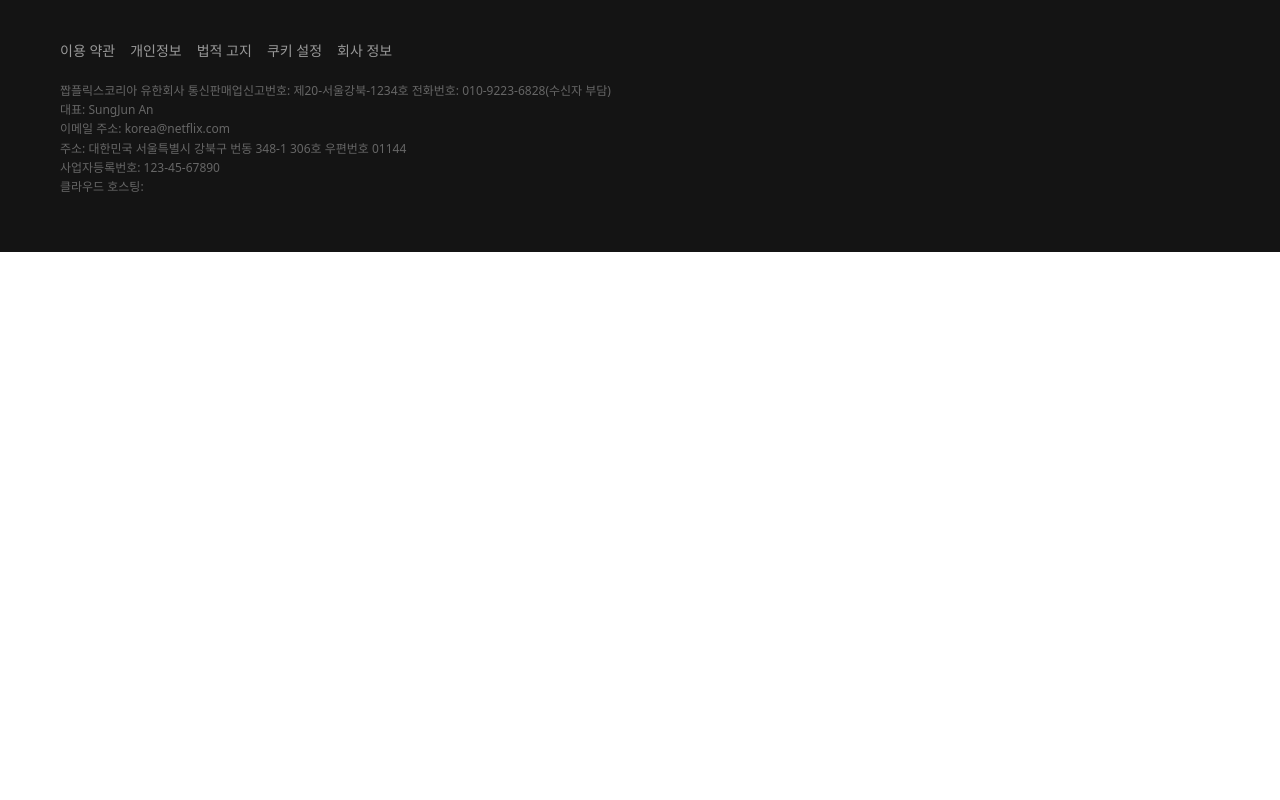
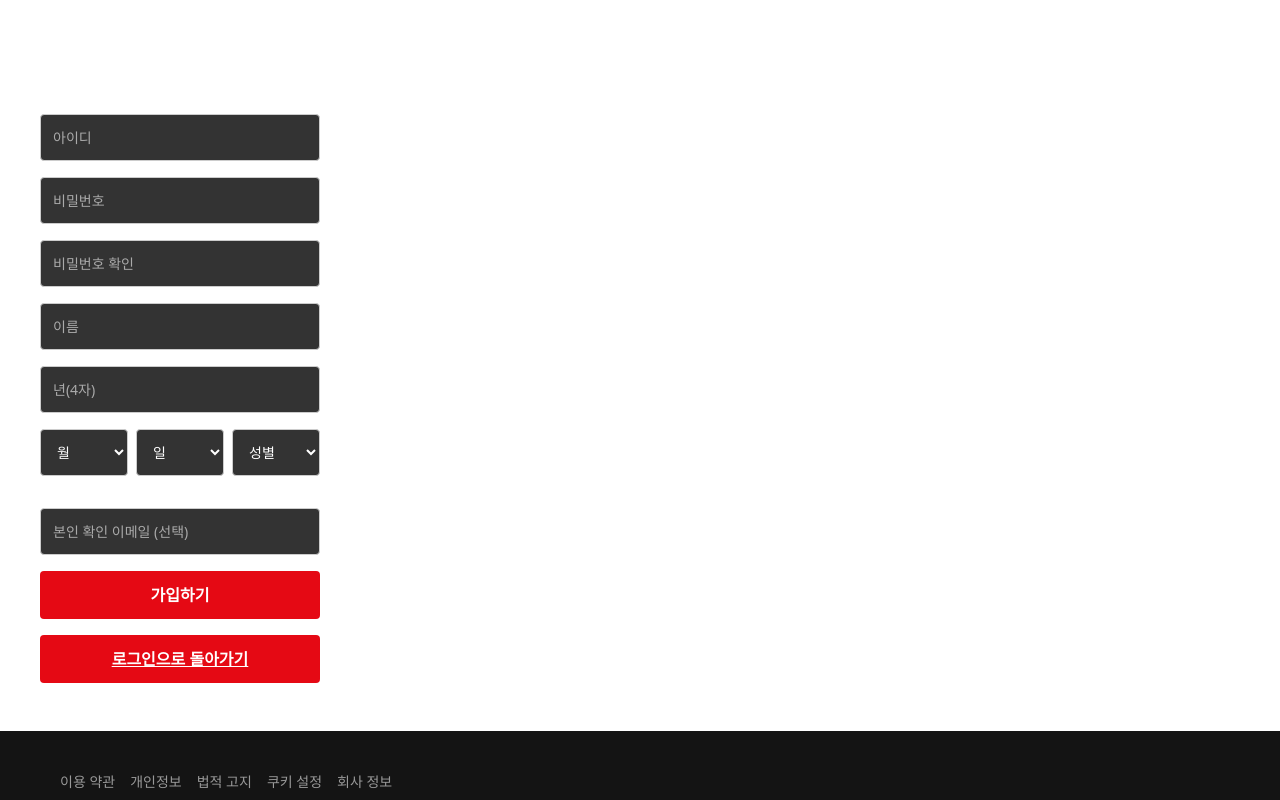
Before and after one commit to craeyMan/React-netflix, a React (Create React App) app: page /signup in a window 1280 px wide. Shown: the top 800 px of the page. Built offline with nearby package versions, Linux system fonts and the light colour scheme.

Commit message:
2025-05-29

```diff
--- a/src/App.js
+++ b/src/App.js
@@ -14,14 +14,16 @@ import NewPostPage from './pages/Board/NewPostPage/NewPostPage';
 import PostDetailPage from './pages/Board/PostDetailPage/PostDetailPage';
 import { BoardProvider } from './pages/Board/BoardContext';
 import EditPostPage from './pages/Board/EditPostPage/EditPostPage';
-import AuthButton from './pages/Homepage/components/Auth/AuthButton';
+import { AuthProvider } from './context/AuthContext';
+import SignupPage from './pages/Homepage/components/Auth/SignupPage/SignupPage';
+
 
 const queryClient = new QueryClient();
 
 function App() {
   return (
     <QueryClientProvider client={queryClient}>
-
+      <AuthProvider> {/* ✅ 이거 Routes 바깥에서 앱 전체를 감싸야 함 */}
         <BoardProvider>
           <Routes>
             <Route path="/" element={<AppLayout />}>
@@ -32,22 +34,23 @@ function App() {
                 <Route path="search" element={<SearchPage />} />
                 <Route path=":id" element={<MovieDetailPage />} />
               </Route>
-              <Route path="login">
-              <Route path="login" element={<AuthButton />} />
-              </Route>
 
               <Route path="board">
                 <Route index element={<BoardPage />} />
                 <Route path="new" element={<NewPostPage />} />
                 <Route path=":id" element={<PostDetailPage />} />
-                <Route path="/board/edit/:id" element={<EditPostPage />} />
+                <Route path="edit/:id" element={<EditPostPage />} />
               </Route>
             </Route>
 
+            <Route path="/signup" element={<SignupPage />} />
+
+            <Route path="*" element={<NotFoundPage />} />
           </Routes>
 
           <Footer />
         </BoardProvider>
+      </AuthProvider>
     </QueryClientProvider>
   );
 }
--- a/src/layout/AppLayout.jsx
+++ b/src/layout/AppLayout.jsx
@@ -6,7 +6,7 @@ import { Outlet, useNavigate } from 'react-router-dom';
 import { useState } from 'react';
 import SearchBox from '../pages/Homepage/components/Search/SearchBox';
 import { Link } from 'react-router-dom';
-
+import AuthButton from '../pages/Homepage/components/Auth/AuthButton';
 
 const AppLayout = () => {
   const [keyword,setKeyword] = useState("");
@@ -41,7 +41,7 @@ const AppLayout = () => {
           </Nav>
           <div className="d-flex">
               <SearchBox />
-              <Nav.Link as={Link} to="/login" className="text-white">로그인</Nav.Link>
+              <AuthButton />
             </div>
         </Navbar.Collapse>
       </Container>
--- a/src/pages/Homepage/components/Auth/LoginModal/LoginModal.jsx
+++ b/src/pages/Homepage/components/Auth/LoginModal/LoginModal.jsx
@@ -1,30 +1,63 @@
 import React, { useState } from 'react';
 import './LoginModal.style.css';
 import { useAuth } from '../../../../../hooks/useAuth';
+import SignupPage from '../SignupPage/SignupPage';
 
 const LoginModal = () => {
   const { login, toggleLoginModal } = useAuth();
   const [id, setId] = useState('');
   const [pw, setPw] = useState('');
+  const [isSignup, setIsSignup] = useState(false);
 
   const handleLogin = (e) => {
     e.preventDefault();
     login();
   };
 
+  const handleBackgroundClick = (e) => {
+    if (e.target.classList.contains('login-modal-overlay')) {
+      toggleLoginModal();
+    }
+  };
+
   return (
-    <div className="login-modal-overlay">
-      <div className="login-modal-content">
-        <h2>로그인</h2>
-        <form onSubmit={handleLogin}>
-          <input type="text" placeholder="아이디" value={id} onChange={(e) => setId(e.target.value)} required />
-          <input type="password" placeholder="비밀번호" value={pw} onChange={(e) => setPw(e.target.value)} required />
-          <button type="submit">로그인</button>
-          <button type="button" onClick={toggleLoginModal}>회원가입</button>
-        </form>
-      </div>
+    <div className="login-modal-overlay" onClick={handleBackgroundClick}>
+      <button className="close-button" onClick={toggleLoginModal}>×</button>
+
+      {isSignup ? (
+        <SignupPage setIsSignup={setIsSignup} />
+      ) : (
+        <div className="login-modal-content">
+          <h2>로그인</h2>
+          <form onSubmit={handleLogin}>
+            <input
+              type="text"
+              placeholder="이메일 또는 아이디"
+              value={id}
+              onChange={(e) => setId(e.target.value)}
+              required
+            />
+            <input
+              type="password"
+              placeholder="비밀번호"
+              value={pw}
+              onChange={(e) => setPw(e.target.value)}
+              required
+            />
+            <button type="submit" className="login-button">로그인</button>
+          </form>
+          <button
+            type="button"
+            className="signup-link"
+            onClick={() => setIsSignup(true)}
+          >
+            회원가입
+          </button>
+        </div>
+      )}
     </div>
   );
+
 };
 
 export default LoginModal;
--- a/src/pages/Homepage/components/Auth/LoginModal/LoginModal.style.css
+++ b/src/pages/Homepage/components/Auth/LoginModal/LoginModal.style.css
@@ -2,21 +2,81 @@
   position: fixed;
   top: 0;
   left: 0;
-    width: 100%;
-    height: 100%;
-    background-color: rgba(0, 0, 0, 0.7);
+  width: 100vw;
+  height: 100vh;
+  background-color: rgba(0, 0, 0, 0.8); /* 어두운 배경 */
   display: flex;
   justify-content: center;
   align-items: center;
-    z-index: 999;
+  z-index: 1000;
 }
 
 .login-modal-content {
-    background: white;
-    padding: 2rem;
-    border-radius: 12px;
-    display: flex;
-    flex-direction: column;
-    gap: 1rem;
+  padding: 3rem 2.5rem;
+  border-radius: 8px;
   width: 300px;
+  color: white;
+  text-align: center;
 }
+
+.login-modal-content h2 {
+  font-size: 28px;
+  margin-bottom: 2rem;
+  color: white;
+}
+
+.login-modal-content input {
+  width: 100%;
+  padding: 12px;
+  margin-bottom: 1rem;
+  font-size: 14px;
+  border-radius: 4px;
+  border: 1px solid #ccc;
+  background-color: #333;
+  color: white;
+}
+
+.login-modal-content input::placeholder {
+  color: #aaa;
+}
+
+.login-button {
+  width: 100%;
+  padding: 12px;
+  font-size: 16px;
+  border: none;
+  border-radius: 4px;
+  background-color: #e50914;
+  color: white;
+  font-weight: bold;
+  cursor: pointer;
+  margin-bottom: 1rem;
+}
+
+.login-button:hover {
+  background-color: #c40812;
+}
+
+.signup-link {
+  background: none;
+  border: none;
+  color: #aaa;
+  font-size: 14px;
+  text-decoration: underline;
+  cursor: pointer;
+}
+
+.close-button {
+  position: absolute;
+  top: 16px;
+  right: 20px;
+  font-size: 24px;
+  background: none;
+  border: none;
+  cursor: pointer;
+  color: #aaa;
+}
+
+.close-button:hover {
+  color: #fff;
+}
--- a/src/pages/Homepage/components/Auth/SignupPage/SignupPage.jsx
+++ b/src/pages/Homepage/components/Auth/SignupPage/SignupPage.jsx
@@ -0,0 +1,72 @@
+import React, { useState } from 'react';
+import './SignupPage.style.css';
+
+const SignupPage = ({ setIsSignup }) => {
+  const [formData, setFormData] = useState({
+    id: '',
+    password: '',
+    confirmPassword: '',
+    name: '',
+    birthYear: '',
+    birthMonth: '',
+    birthDay: '',
+    gender: '',
+    email: '',
+  });
+
+  const handleChange = (e) => {
+    setFormData({ ...formData, [e.target.name]: e.target.value });
+  };
+
+  const handleSubmit = (e) => {
+    e.preventDefault();
+    if (formData.password !== formData.confirmPassword) {
+      alert('비밀번호가 일치하지 않습니다');
+      return;
+    }
+    alert('회원가입 성공!');
+    setIsSignup(false);
+  };
+
+  return (
+    <div className="signup-modal">
+      <h2>회원가입</h2>
+      <form onSubmit={handleSubmit} className="signup-form">
+        <input name="id" placeholder="아이디" value={formData.id} onChange={handleChange} required />
+        <input name="password" type="password" placeholder="비밀번호" value={formData.password} onChange={handleChange} required />
+        <input name="confirmPassword" type="password" placeholder="비밀번호 확인" value={formData.confirmPassword} onChange={handleChange} required />
+        <input name="name" placeholder="이름" value={formData.name} onChange={handleChange} required />
+        <input name="birthYear" placeholder="년(4자)" value={formData.birthYear} onChange={handleChange} required />
+
+        <div className="birth-gender-row">
+          <select name="birthMonth" value={formData.birthMonth} onChange={handleChange} required>
+            <option value="">월</option>
+            {[...Array(12)].map((_, i) => (
+              <option key={i + 1} value={i + 1}>{i + 1}</option>
+            ))}
+          </select>
+
+          <select name="birthDay" value={formData.birthDay} onChange={handleChange} required>
+            <option value="">일</option>
+            {[...Array(31)].map((_, i) => (
+              <option key={i + 1} value={i + 1}>{i + 1}</option>
+            ))}
+          </select>
+
+          <select name="gender" value={formData.gender} onChange={handleChange} required>
+            <option value="">성별</option>
+            <option value="male">남자</option>
+            <option value="female">여자</option>
+          </select>
+        </div>
+
+        <input name="email" placeholder="본인 확인 이메일 (선택)" value={formData.email} onChange={handleChange} />
+
+        <button type="submit" className="login-button">가입하기</button>
+        <button type="button" className="signup-link" onClick={() => setIsSignup(false)}>로그인으로 돌아가기</button>
+      </form>
+    </div>
+  );
+};
+
+export default SignupPage;
--- a/src/pages/Homepage/components/Auth/SignupPage/SignupPage.style.css
+++ b/src/pages/Homepage/components/Auth/SignupPage/SignupPage.style.css
@@ -0,0 +1,76 @@
+.signup-modal {
+    padding: 3rem 2.5rem;
+    border-radius: 8px;
+    width: 360px;
+    color: white;
+    text-align: center;
+  }
+
+  .signup-modal h2 {
+    font-size: 28px;
+    margin-bottom: 2rem;
+    color: white;
+  }
+
+  .signup-form input,
+  .signup-form select {
+    width: 100%;
+    padding: 12px;
+    margin-bottom: 1rem;
+    font-size: 14px;
+    border-radius: 4px;
+    border: 1px solid #ccc;
+    background-color: #333;
+    color: white;
+  }
+
+  .signup-form input::placeholder {
+    color: #aaa;
+  }
+
+  .login-button,
+  .signup-link {
+    width: 100%;
+    padding: 12px;
+    font-size: 16px;
+    font-weight: bold;
+    border: none;
+    border-radius: 4px;
+    cursor: pointer;
+  }
+
+  .login-button {
+    background-color: #e50914;
+    color: white;
+    margin-bottom: 1rem;
+  }
+
+  .login-button:hover {
+    background-color: #c40812;
+  }
+
+  .signup-link {
+    background-color: #e50914;
+    color: white;
+  }
+
+  .signup-link:hover {
+    background-color: #c40812;
+  }
+
+  /* 월/일/성별을 한 줄에 정렬 */
+  .birth-gender-row {
+    display: flex;
+    gap: 0.5rem;
+    margin-bottom: 1rem;
+  }
+
+  .birth-gender-row select {
+    flex: 1;
+    padding: 12px;
+    font-size: 14px;
+    border-radius: 4px;
+    border: 1px solid #ccc;
+    background-color: #333;
+    color: white;
+  }
--- a/src/pages/Homepage/components/Search/SearchBox.style.css
+++ b/src/pages/Homepage/components/Search/SearchBox.style.css
@@ -5,7 +5,7 @@
   border-radius: 5px;
   border: 1px solid #ccc;
   outline: none;
-  margin-left: -250px;
+  margin-left: -210px;
 }
 
 .search-input:focus {
```
Also changed, not shown: src/pages/Homepage/components/Auth/AuthButton.jsx (+7 -3 lines). Lines whose indentation alone changed are shown as unchanged.
